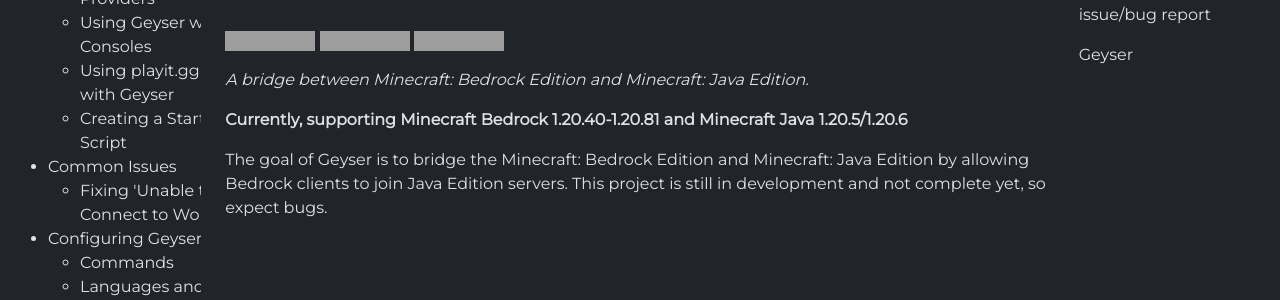
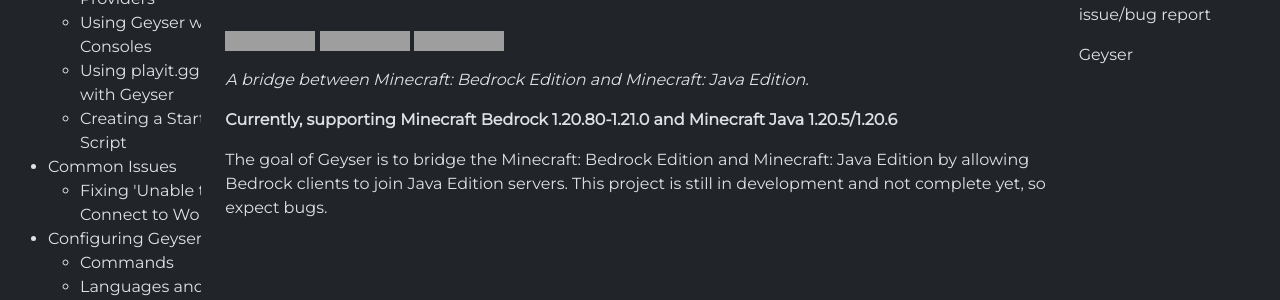
Before and after one commit to GeyserMC/GeyserWiki, a Jekyll site: the page built from _docs/geyser/root.md, in a window 1280 px wide, cut to the strip 161-461 px from the top of the page. Built offline with Jekyll 4.4.1, drawn with Linux system fonts in a browser that asks for light colours; grey boxes are pictures that could not be loaded.

Commit message:
Update supported Bedrock version (#280)

```diff
--- a/_data/versions.json
+++ b/_data/versions.json
@@ -1,4 +1,4 @@
 {
-  "bedrock": "1.20.40-1.20.81",
+  "bedrock": "1.20.80-1.21.0",
   "java": "1.20.5/1.20.6"
 }
```
